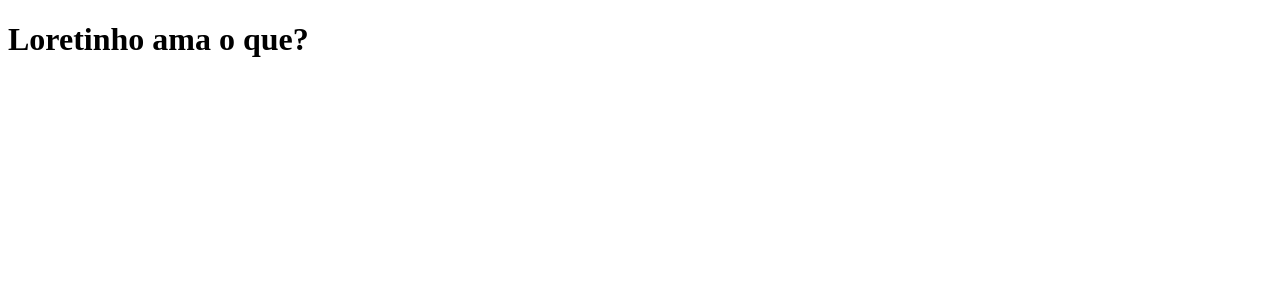
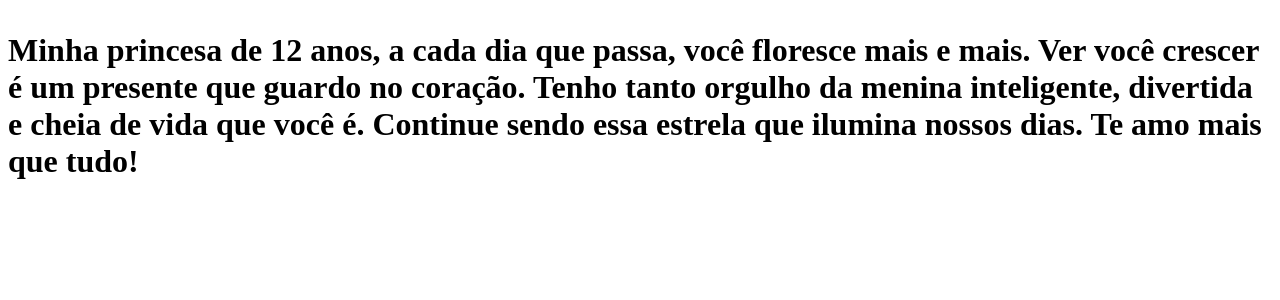
Before and after one commit to zumpchiat/tabnews, a Next.js app: page / in a window 1280 px wide. Shown: the top 300 px of the page. Built offline with nearby package versions, Linux system fonts and the light colour scheme.

Commit message:
page home 2

```diff
--- a/pages/index.js
+++ b/pages/index.js
@@ -1,5 +1,5 @@
 function Home() {
-    return <h1>Loretinho ama o que? </h1>
+    return <h1><p>Minha princesa de 12 anos, a cada dia que passa, você floresce mais e mais. Ver você crescer é um presente que guardo no coração. Tenho tanto orgulho da menina inteligente, divertida e cheia de vida que você é. Continue sendo essa estrela que ilumina nossos dias. Te amo mais que tudo!</p></h1>
 }
 
 export default Home;
```
